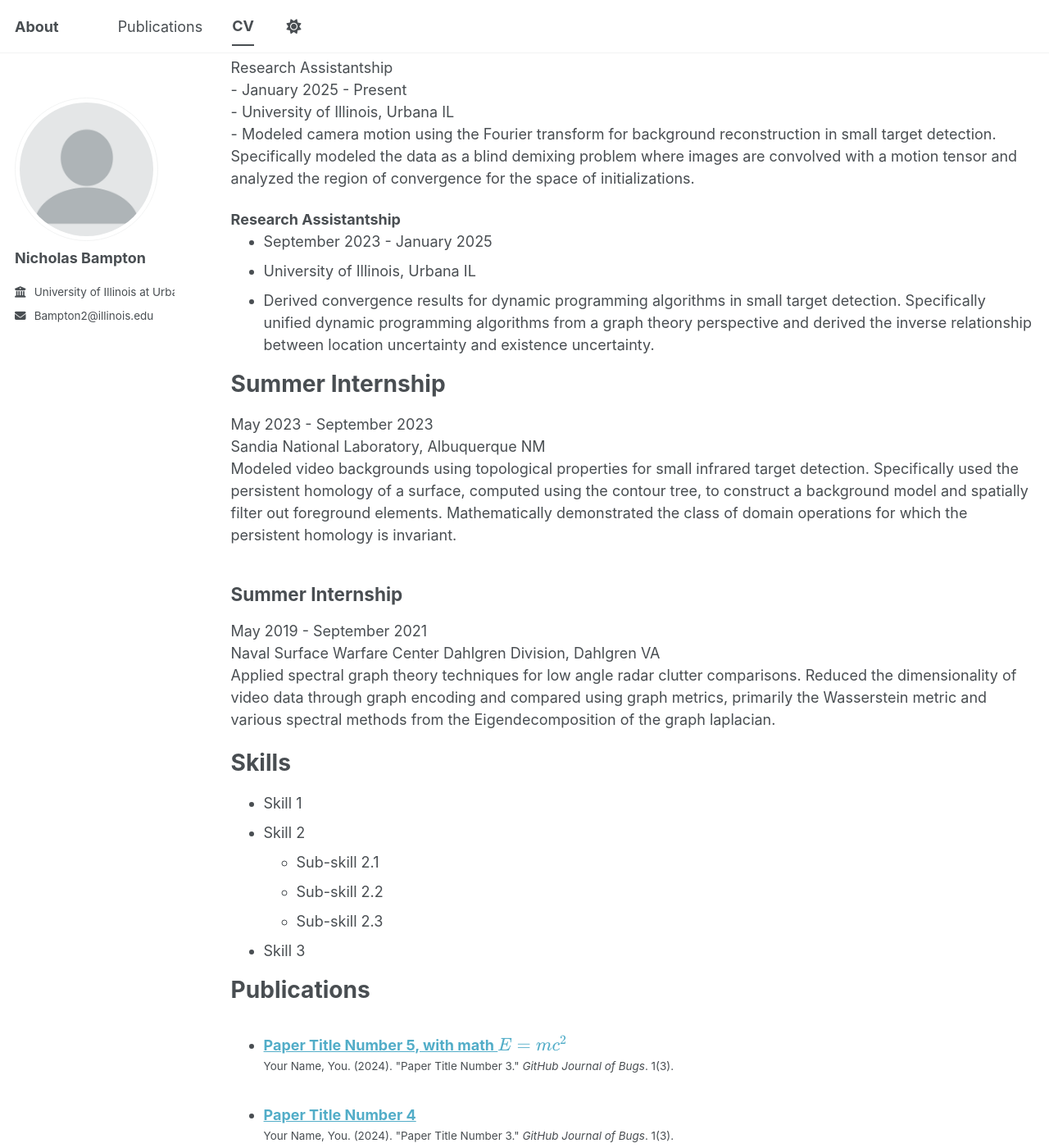
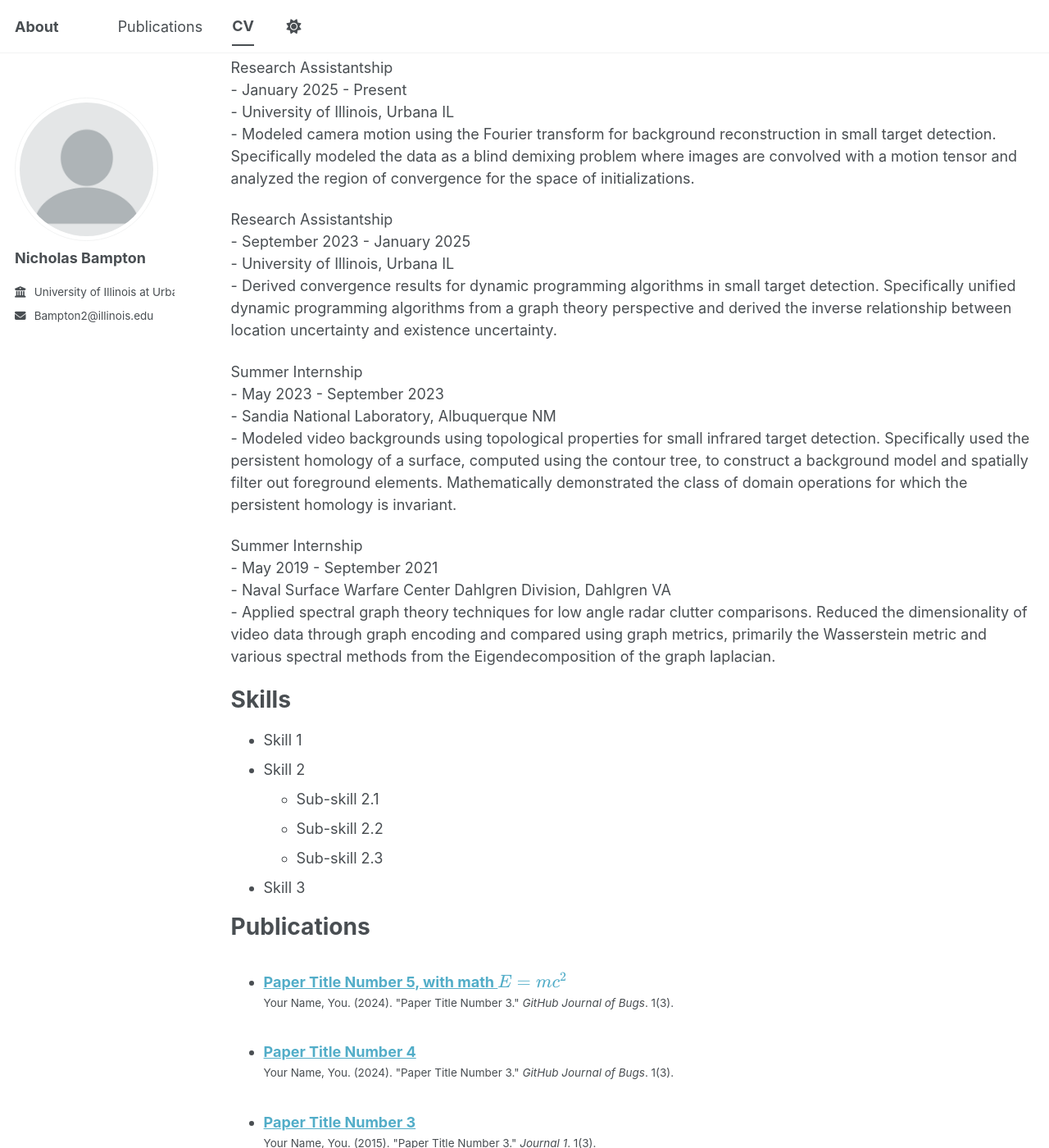
Before and after one commit to nick-bampton/nick-bampton.github.io, a Jekyll site: the page built from _pages/cv.md, in a window 1280 px wide and 1400 px high, scrolled down 295 px. Shown: the whole window at 82% size. Built offline with Jekyll 4.4.1, drawn with Linux system fonts in a browser that asks for light colours; a script bundle is joined from its source files by our own code; library files that are not in the unit come from our copies.

Commit message:
Update cv.md

```diff
--- a/_pages/cv.md
+++ b/_pages/cv.md
@@ -6,14 +6,7 @@
 redirect_from:
   - /resume
 ---
-<style>
-p:has(+ ul) {
-  margin-bottom: 0;
-}
-p + ul {
-  margin-top: 0;
-}
-</style>
+
 
 
 {% include base_path %}
@@ -31,20 +24,20 @@
 \- University of Illinois, Urbana IL<br>
 \- Modeled camera motion using the Fourier transform for background reconstruction in small target detection. Specifically modeled the data as a blind demixing problem where images are convolved with a motion tensor and analyzed the region of convergence for the space of initializations.
 
-**Research Assistantship**<br>
-- September 2023 - January 2025<br>
-- University of Illinois, Urbana IL<br>
-- Derived convergence results for dynamic programming algorithms in small target detection. Specifically unified dynamic programming algorithms from a graph theory perspective and derived the inverse relationship between location uncertainty and existence uncertainty.
+Research Assistantship<br>
+\- September 2023 - January 2025<br>
+\- University of Illinois, Urbana IL<br>
+\- Derived convergence results for dynamic programming algorithms in small target detection. Specifically unified dynamic programming algorithms from a graph theory perspective and derived the inverse relationship between location uncertainty and existence uncertainty.
 
-# Summer Internship<br>
-May 2023 - September 2023<br>
-Sandia National Laboratory, Albuquerque NM<br>
-Modeled video backgrounds using topological properties for small infrared target detection. Specifically used the persistent homology of a surface, computed using the contour tree, to construct a background model and spatially filter out foreground elements. Mathematically demonstrated the class of domain operations for which the persistent homology is invariant.
+Summer Internship<br>
+\- May 2023 - September 2023<br>
+\- Sandia National Laboratory, Albuquerque NM<br>
+\- Modeled video backgrounds using topological properties for small infrared target detection. Specifically used the persistent homology of a surface, computed using the contour tree, to construct a background model and spatially filter out foreground elements. Mathematically demonstrated the class of domain operations for which the persistent homology is invariant.
 
-## Summer Internship<br>
-May 2019 - September 2021<br>
-Naval Surface Warfare Center Dahlgren Division, Dahlgren VA<br>
-Applied spectral graph theory techniques for low angle radar clutter comparisons.  Reduced the dimensionality of video data through graph encoding and compared using graph metrics, primarily the Wasserstein metric and various spectral methods from the Eigendecomposition of the graph laplacian.
+Summer Internship<br>
+\- May 2019 - September 2021<br>
+\- Naval Surface Warfare Center Dahlgren Division, Dahlgren VA<br>
+\- Applied spectral graph theory techniques for low angle radar clutter comparisons.  Reduced the dimensionality of video data through graph encoding and compared using graph metrics, primarily the Wasserstein metric and various spectral methods from the Eigendecomposition of the graph laplacian.
 
 
 Skills
```
